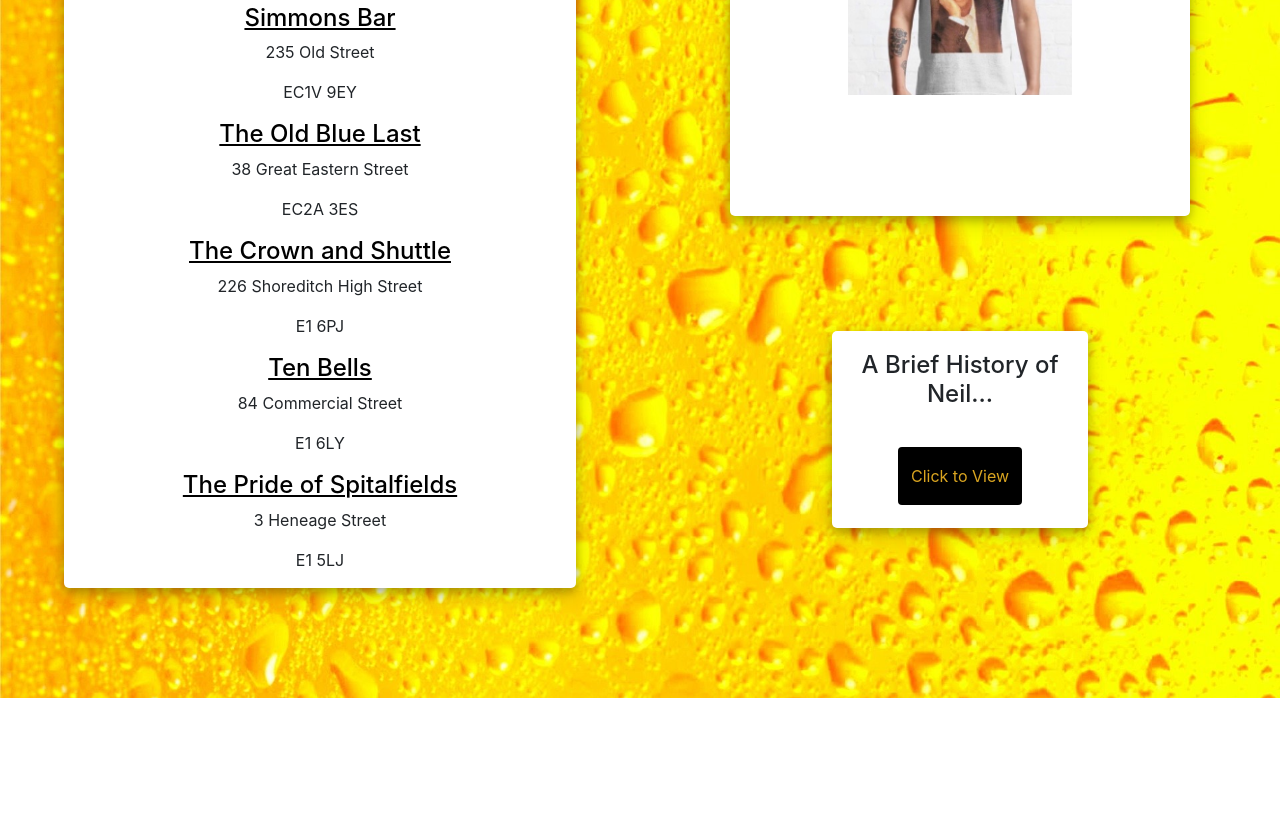
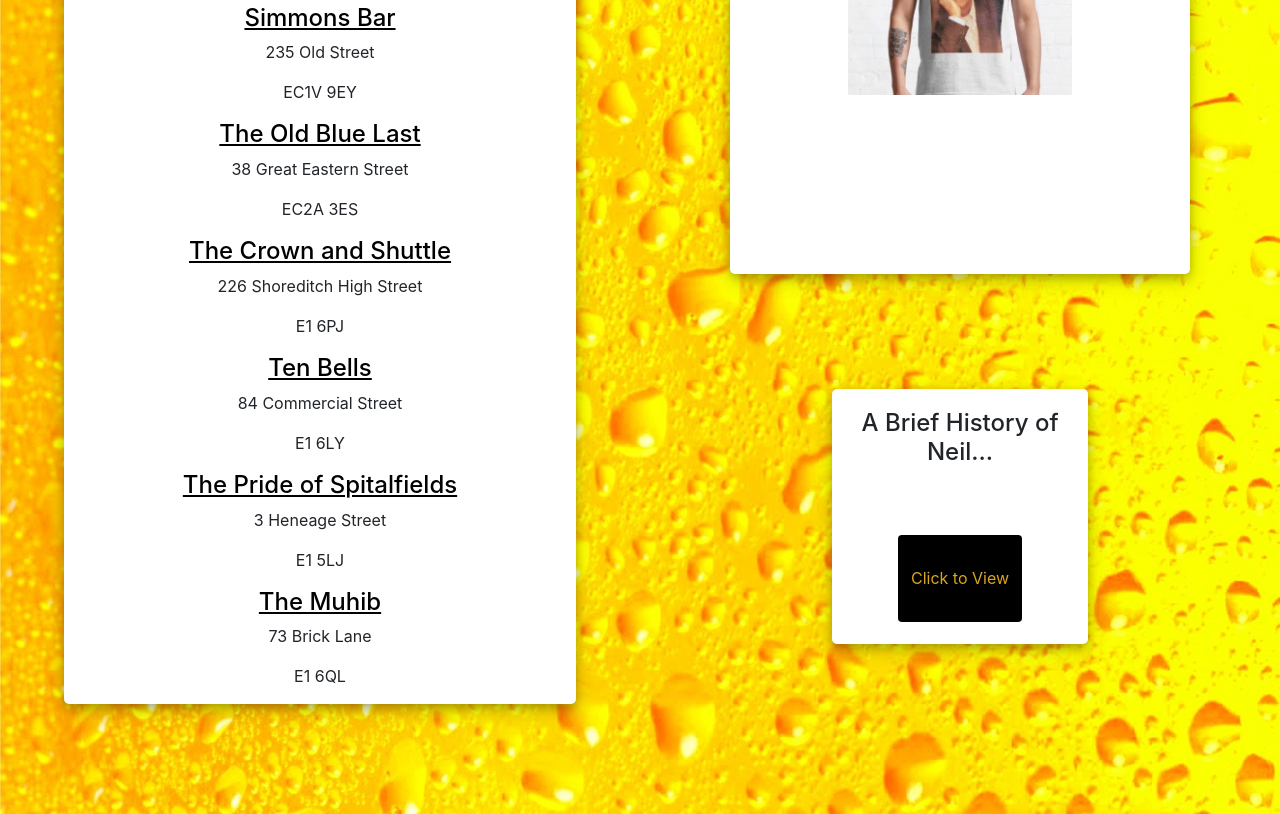
Before and after one commit to BelT26/the-big-5-0, a plain HTML site: page index.html in a window 1280 px wide. Shown: the part 1111-1925 px from the top of the page. Before the commit the page ends 1809 px from the top, so only its background shows below. Drawn offline with nearby package versions, Linux system fonts and the light colour scheme; a web font is replaced by a local one.

Commit message:
add restaurant details

```diff
--- a/index.html
+++ b/index.html
@@ -95,6 +95,11 @@
                     <p>3 Heneage Street</p>
                     <p>E1 5LJ</p>
                 </div>
+                <div class="timeline-item">
+                    <h4><a href="https://www.muhibindiancuisine.com/" target="_blank" class="pub-link">The Muhib</a></h4>
+                    <p>73 Brick Lane</p>
+                    <p>E1 6QL</p>
+                </div>
                 </div>
 
             </div>
```
